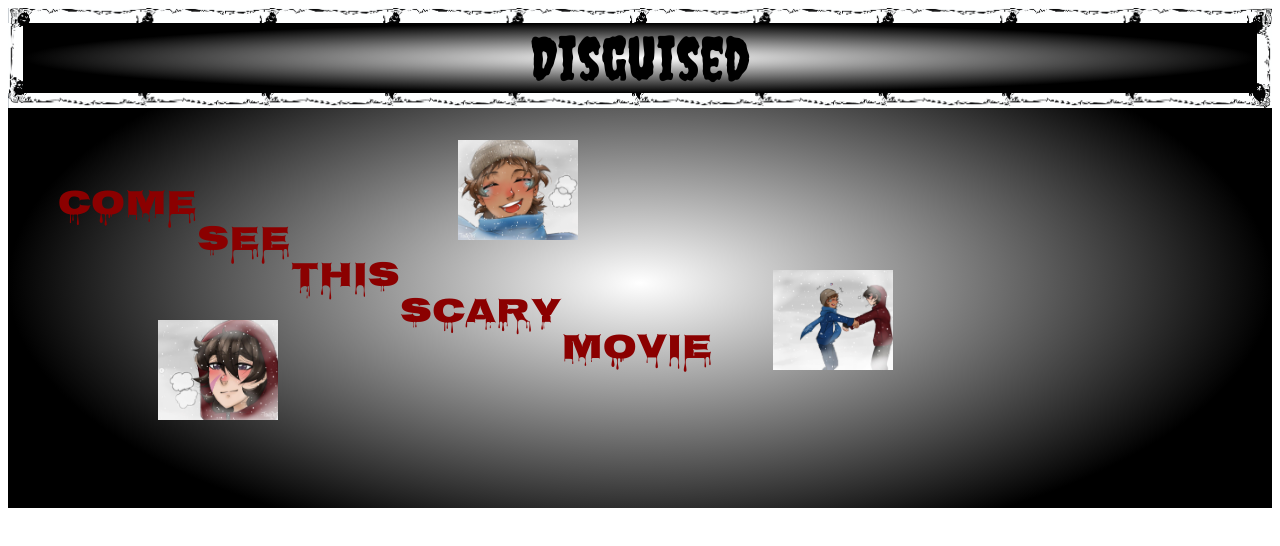
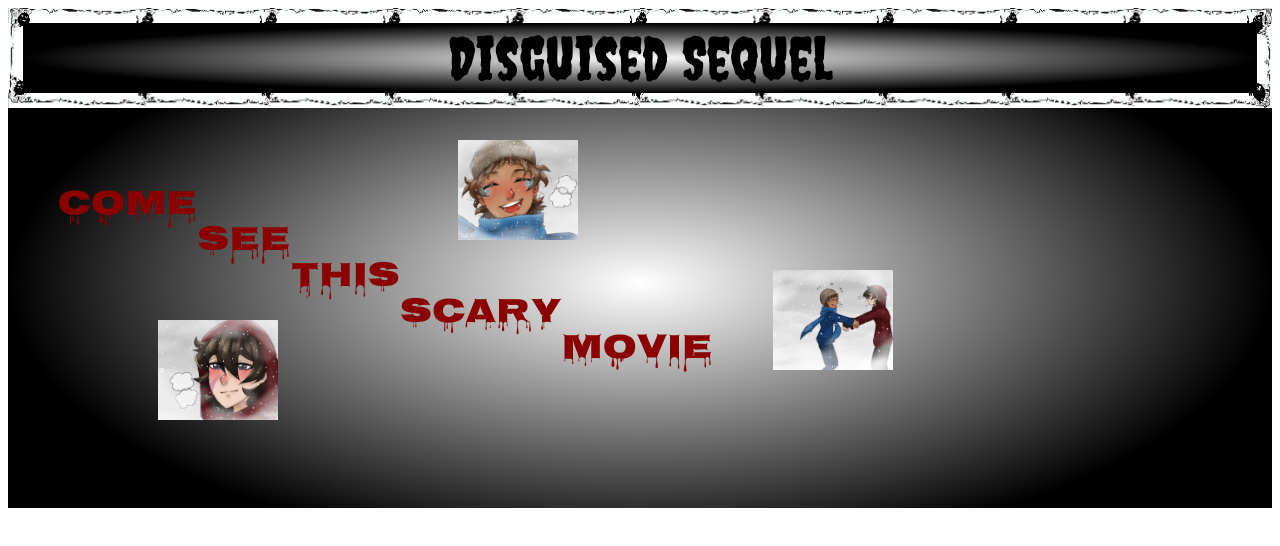
Before and after one commit to Janinez0367/css3-project, a plain HTML site: page disguised-css3.html in a window 1280 px wide. Drawn offline with Linux system fonts and the light colour scheme.

Commit message:
add word sequel

```diff
--- a/disguised-css3.html
+++ b/disguised-css3.html
@@ -81,7 +81,7 @@ ul:hover li{/*when mouse is about content*/
     <div id="grad1">
 
   <div class=title>
-  Disguised
+  Disguised Sequel
   </div> <br>
   <ul>
     <li>C</li>
```
